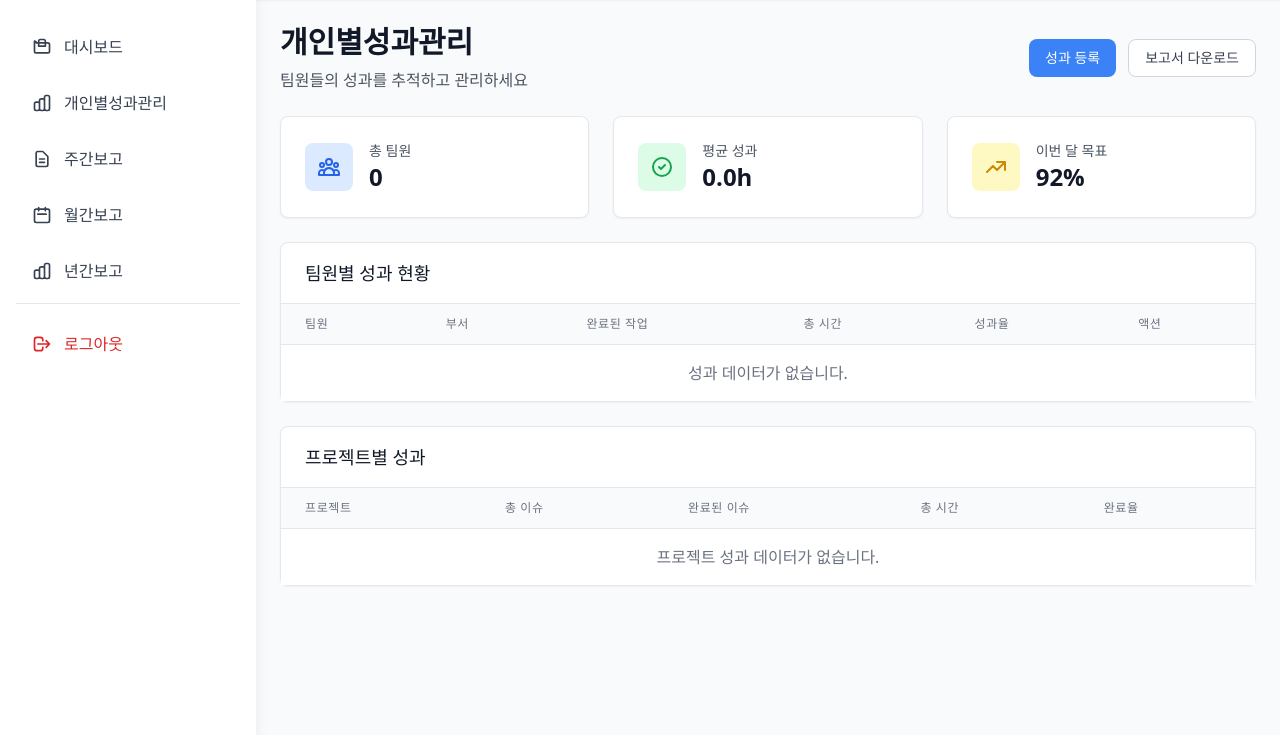
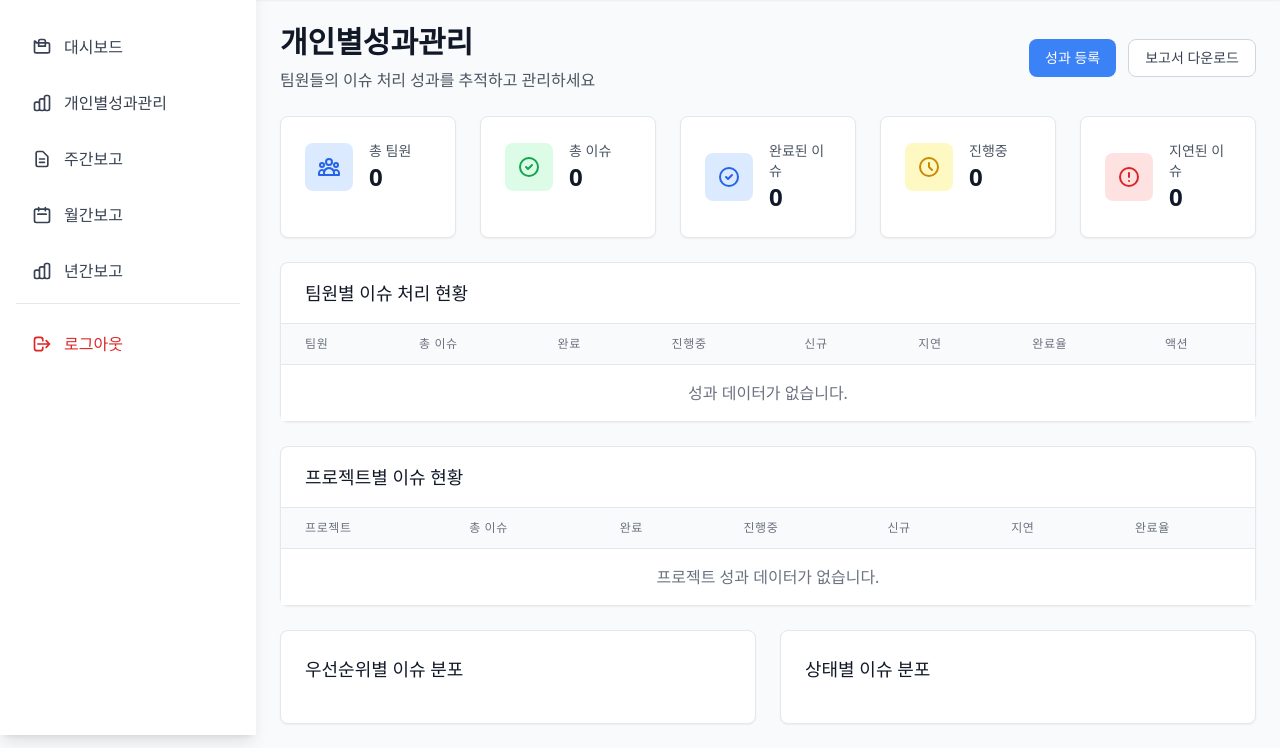
Before and after one commit to leeyonghe/redmine_admin, a Django app: page /performance/ in a window 1280 px wide. Shown: the part 65-813 px from the top of the page. Run offline with Django 4.2, Linux system fonts and the light colour scheme; the visitor is signed in with stand-in values (Sample User, id 1); data that the repository does not hold is empty; parts of the project's set-up code (start-up, migrations or seed data) failed here and were passed over; some libraries are stand-ins or nearby versions.

Commit message:
성과 관리 페이지를 Issue 테이블 직접 참조 방식으로 수정

```diff
--- a/redmine/views.py
+++ b/redmine/views.py
@@ -3,7 +3,9 @@ from django.http import HttpResponse
 from django.contrib.auth import authenticate, login, logout
 from django.contrib.auth.decorators import login_required
 from django.contrib import messages
-from django.db.models import Count, Sum, Avg, Q
+from django.db.models import Count, Sum, Avg, Q, Case, When, ExpressionWrapper, F, FloatField
+from django.db.models.functions import Cast
+from django.db.models import Value
 from django.utils import timezone
 from datetime import datetime, timedelta
 import hashlib
@@ -93,33 +95,82 @@ def logout_view(request):
 def performance_view(request):
     try:
         print("performance_view start")
-        # 개인별 성과 데이터
-        user_performance = TimeEntry.objects.values(
-            'user__login', 'user__firstname', 'user__lastname'
+
+        # 개인별 성과 데이터 - 직접 Issue 테이블 참조
+        user_performance = Issue.objects.values(
+            'assigned_to_id'
         ).annotate(
-            total_hours=Sum('hours'),
-            total_issues=Count('issue', distinct=True),
-            avg_hours_per_issue=Avg('hours')
-        ).order_by('-total_hours')
+            total_issues=Count('id'),
+            completed_issues=Count('id', filter=Q(status_id=5)),
+            in_progress_issues=Count('id', filter=Q(status_id=2)),
+            new_issues=Count('id', filter=Q(status_id=1)),
+            avg_priority=Avg('priority_id'),
+            delayed_issues=Count('id', filter=Q(due_date__lt=timezone.now().date(), status_id__in=[1,2]))
+        ).filter(assigned_to_id__isnull=False).order_by('-total_issues')
+
+        # 사용자 정보 추가
+        for user_data in user_performance:
+            try:
+                redmine_user = RedmineUser.objects.get(id=user_data['assigned_to_id'])
+                user_data['user_login'] = redmine_user.login
+                user_data['user_firstname'] = redmine_user.firstname
+                user_data['user_lastname'] = redmine_user.lastname
+            except RedmineUser.DoesNotExist:
+                user_data['user_login'] = f"User_{user_data['assigned_to_id']}"
+                user_data['user_firstname'] = "Unknown"
+                user_data['user_lastname'] = "User"
+
         print("user_performance query completed")
 
-        # 부서별 통계 (프로젝트별로 그룹화)
+        # 프로젝트별 성과 - 직접 Issue 테이블 참조
         project_performance = Project.objects.annotate(
-            total_hours=Sum('timeentry__hours'),
             total_issues=Count('issue'),
-            completed_issues=Count('issue', filter=Q(issue__status_id=5))
-        ).order_by('-total_hours')
+            completed_issues=Count('issue', filter=Q(issue__status_id=5)),
+            in_progress_issues=Count('issue', filter=Q(issue__status_id=2)),
+            new_issues=Count('issue', filter=Q(issue__status_id=1)),
+            delayed_issues=Count('issue', filter=Q(issue__due_date__lt=timezone.now().date(), issue__status_id__in=[1,2])),
+            avg_priority=Avg('issue__priority_id'),
+            completion_rate=Case(
+                When(total_issues=0, then=Value(0.0, output_field=FloatField())),
+                default=ExpressionWrapper(
+                    Cast('completed_issues', FloatField()) * 100.0 / Cast('total_issues', FloatField()),
+                    output_field=FloatField()
+                )
+            )
+        ).filter(total_issues__gt=0).order_by('-total_issues')
+
         print("project_performance query completed")
 
-        # 전체 평균 시간 계산
-        total_avg_hours = TimeEntry.objects.aggregate(avg_hours=Avg('hours'))['avg_hours'] or 0
+        # 전체 이슈 통계
+        total_issues = Issue.objects.count()
+        completed_issues = Issue.objects.filter(status_id=5).count()
+        in_progress_issues = Issue.objects.filter(status_id=2).count()
+        new_issues = Issue.objects.filter(status_id=1).count()
+        delayed_issues = Issue.objects.filter(due_date__lt=timezone.now().date(), status_id__in=[1,2]).count()
+
+        # 우선순위별 통계
+        priority_stats = Issue.objects.values('priority_id').annotate(
+            count=Count('id')
+        ).order_by('priority_id')
+
+        # 상태별 통계
+        status_stats = Issue.objects.values('status_id').annotate(
+            count=Count('id')
+        ).order_by('status_id')
+
         print("total_avg_hours calculated")
 
         context = {
             'user_performance': user_performance,
             'project_performance': project_performance,
             'total_users': user_performance.count(),
-            'avg_performance': total_avg_hours,
+            'total_issues': total_issues,
+            'completed_issues': completed_issues,
+            'in_progress_issues': in_progress_issues,
+            'new_issues': new_issues,
+            'delayed_issues': delayed_issues,
+            'priority_stats': priority_stats,
+            'status_stats': status_stats,
         }
         print("context created")
 
--- a/templates/performance.html
+++ b/templates/performance.html
@@ -8,7 +8,7 @@
     <div class="flex items-center justify-between">
         <div>
             <h1 class="text-3xl font-bold text-gray-900">개인별성과관리</h1>
-            <p class="mt-2 text-gray-600">팀원들의 성과를 추적하고 관리하세요</p>
+            <p class="mt-2 text-gray-600">팀원들의 이슈 처리 성과를 추적하고 관리하세요</p>
         </div>
         <div class="flex space-x-3">
             <button class="px-4 py-2 text-sm font-medium text-white bg-primary rounded-lg hover:bg-blue-700 transition-colors">
@@ -21,7 +21,7 @@
     </div>
 
     <!-- Performance Stats -->
-    <div class="grid grid-cols-1 md:grid-cols-3 gap-6">
+    <div class="grid grid-cols-1 md:grid-cols-5 gap-6">
         <div class="bg-white rounded-lg shadow-sm border border-gray-200 p-6">
             <div class="flex items-center">
                 <div class="p-3 bg-blue-100 rounded-lg">
@@ -44,8 +44,22 @@
                     </svg>
                 </div>
                 <div class="ml-4">
-                    <p class="text-sm font-medium text-gray-600">평균 성과</p>
-                    <p class="text-2xl font-bold text-gray-900">{{ avg_performance|floatformat:1 }}h</p>
+                    <p class="text-sm font-medium text-gray-600">총 이슈</p>
+                    <p class="text-2xl font-bold text-gray-900">{{ total_issues }}</p>
+                </div>
+            </div>
+        </div>
+
+        <div class="bg-white rounded-lg shadow-sm border border-gray-200 p-6">
+            <div class="flex items-center">
+                <div class="p-3 bg-blue-100 rounded-lg">
+                    <svg class="w-6 h-6 text-blue-600" fill="none" stroke="currentColor" viewBox="0 0 24 24">
+                        <path stroke-linecap="round" stroke-linejoin="round" stroke-width="2" d="M9 12l2 2 4-4m6 2a9 9 0 11-18 0 9 9 0 0118 0z"></path>
+                    </svg>
+                </div>
+                <div class="ml-4">
+                    <p class="text-sm font-medium text-gray-600">완료된 이슈</p>
+                    <p class="text-2xl font-bold text-gray-900">{{ completed_issues }}</p>
                 </div>
             </div>
         </div>
@@ -54,12 +68,26 @@
             <div class="flex items-center">
                 <div class="p-3 bg-yellow-100 rounded-lg">
                     <svg class="w-6 h-6 text-yellow-600" fill="none" stroke="currentColor" viewBox="0 0 24 24">
-                        <path stroke-linecap="round" stroke-linejoin="round" stroke-width="2" d="M13 7h8m0 0v8m0-8l-8 8-4-4-6 6"></path>
+                        <path stroke-linecap="round" stroke-linejoin="round" stroke-width="2" d="M12 8v4l3 3m6-3a9 9 0 11-18 0 9 9 0 0118 0z"></path>
                     </svg>
                 </div>
                 <div class="ml-4">
-                    <p class="text-sm font-medium text-gray-600">이번 달 목표</p>
-                    <p class="text-2xl font-bold text-gray-900">92%</p>
+                    <p class="text-sm font-medium text-gray-600">진행중</p>
+                    <p class="text-2xl font-bold text-gray-900">{{ in_progress_issues }}</p>
+                </div>
+            </div>
+        </div>
+
+        <div class="bg-white rounded-lg shadow-sm border border-gray-200 p-6">
+            <div class="flex items-center">
+                <div class="p-3 bg-red-100 rounded-lg">
+                    <svg class="w-6 h-6 text-red-600" fill="none" stroke="currentColor" viewBox="0 0 24 24">
+                        <path stroke-linecap="round" stroke-linejoin="round" stroke-width="2" d="M12 8v4m0 4h.01M21 12a9 9 0 11-18 0 9 9 0 0118 0z"></path>
+                    </svg>
+                </div>
+                <div class="ml-4">
+                    <p class="text-sm font-medium text-gray-600">지연된 이슈</p>
+                    <p class="text-2xl font-bold text-gray-900">{{ delayed_issues }}</p>
                 </div>
             </div>
         </div>
@@ -68,17 +96,19 @@
     <!-- Performance Table -->
     <div class="bg-white rounded-lg shadow-sm border border-gray-200">
         <div class="px-6 py-4 border-b border-gray-200">
-            <h3 class="text-lg font-medium text-gray-900">팀원별 성과 현황</h3>
+            <h3 class="text-lg font-medium text-gray-900">팀원별 이슈 처리 현황</h3>
         </div>
         <div class="overflow-x-auto">
             <table class="min-w-full divide-y divide-gray-200">
                 <thead class="bg-gray-50">
                     <tr>
                         <th class="px-6 py-3 text-left text-xs font-medium text-gray-500 uppercase tracking-wider">팀원</th>
-                        <th class="px-6 py-3 text-left text-xs font-medium text-gray-500 uppercase tracking-wider">부서</th>
-                        <th class="px-6 py-3 text-left text-xs font-medium text-gray-500 uppercase tracking-wider">완료된 작업</th>
-                        <th class="px-6 py-3 text-left text-xs font-medium text-gray-500 uppercase tracking-wider">총 시간</th>
-                        <th class="px-6 py-3 text-left text-xs font-medium text-gray-500 uppercase tracking-wider">성과율</th>
+                        <th class="px-6 py-3 text-left text-xs font-medium text-gray-500 uppercase tracking-wider">총 이슈</th>
+                        <th class="px-6 py-3 text-left text-xs font-medium text-gray-500 uppercase tracking-wider">완료</th>
+                        <th class="px-6 py-3 text-left text-xs font-medium text-gray-500 uppercase tracking-wider">진행중</th>
+                        <th class="px-6 py-3 text-left text-xs font-medium text-gray-500 uppercase tracking-wider">신규</th>
+                        <th class="px-6 py-3 text-left text-xs font-medium text-gray-500 uppercase tracking-wider">지연</th>
+                        <th class="px-6 py-3 text-left text-xs font-medium text-gray-500 uppercase tracking-wider">완료율</th>
                         <th class="px-6 py-3 text-left text-xs font-medium text-gray-500 uppercase tracking-wider">액션</th>
                     </tr>
                 </thead>
@@ -90,28 +120,26 @@
                                 <img class="h-10 w-10 rounded-full" src="https://via.placeholder.com/40" alt="">
                                 <div class="ml-4">
                                     <div class="text-sm font-medium text-gray-900">
-                                        {% if user.user__firstname or user.user__lastname %}
-                                            {{ user.user__firstname }} {{ user.user__lastname }}
-                                        {% else %}
-                                            {{ user.user__login }}
-                                        {% endif %}
+                                        {{ user.user_firstname }} {{ user.user_lastname }}
                                     </div>
-                                    <div class="text-sm text-gray-500">{{ user.user__login }}</div>
+                                    <div class="text-sm text-gray-500">{{ user.user_login }}</div>
                                 </div>
                             </div>
                         </td>
-                        <td class="px-6 py-4 whitespace-nowrap text-sm text-gray-900">개발팀</td>
                         <td class="px-6 py-4 whitespace-nowrap text-sm text-gray-900">{{ user.total_issues }}</td>
-                        <td class="px-6 py-4 whitespace-nowrap text-sm text-gray-900">{{ user.total_hours|floatformat:1 }}h</td>
+                        <td class="px-6 py-4 whitespace-nowrap text-sm text-green-600 font-medium">{{ user.completed_issues }}</td>
+                        <td class="px-6 py-4 whitespace-nowrap text-sm text-blue-600 font-medium">{{ user.in_progress_issues }}</td>
+                        <td class="px-6 py-4 whitespace-nowrap text-sm text-gray-600">{{ user.new_issues }}</td>
+                        <td class="px-6 py-4 whitespace-nowrap text-sm text-red-600 font-medium">{{ user.delayed_issues }}</td>
                         <td class="px-6 py-4 whitespace-nowrap">
                             <div class="flex items-center">
                                 <div class="w-16 bg-gray-200 rounded-full h-2 mr-2">
-                                    {% if user.total_hours > 0 %}
-                                    <div class="bg-green-600 h-2 rounded-full" style="width: {% if user.total_hours > 100 %}100{% else %}{{ user.total_hours|floatformat:0 }}{% endif %}%"></div>
+                                    {% if user.total_issues > 0 %}
+                                    <div class="bg-green-600 h-2 rounded-full" style="width: {% if user.completed_issues > user.total_issues %}100{% else %}{{ user.completed_issues|floatformat:0 }}{% endif %}%"></div>
                                     {% endif %}
                                 </div>
                                 <span class="text-sm text-gray-900">
-                                    {% if user.total_hours > 100 %}100{% else %}{{ user.total_hours|floatformat:0 }}{% endif %}%
+                                    {% if user.total_issues > 0 %}{{ user.completed_issues|floatformat:0 }}{% else %}0{% endif %}%
                                 </span>
                             </div>
                         </td>
@@ -121,7 +149,7 @@
                     </tr>
                     {% empty %}
                     <tr>
-                        <td colspan="6" class="px-6 py-4 text-center text-gray-500">
+                        <td colspan="8" class="px-6 py-4 text-center text-gray-500">
                             성과 데이터가 없습니다.
                         </td>
                     </tr>
@@ -134,7 +162,7 @@
     <!-- Project Performance -->
     <div class="bg-white rounded-lg shadow-sm border border-gray-200">
         <div class="px-6 py-4 border-b border-gray-200">
-            <h3 class="text-lg font-medium text-gray-900">프로젝트별 성과</h3>
+            <h3 class="text-lg font-medium text-gray-900">프로젝트별 이슈 현황</h3>
         </div>
         <div class="overflow-x-auto">
             <table class="min-w-full divide-y divide-gray-200">
@@ -142,8 +170,10 @@
                     <tr>
                         <th class="px-6 py-3 text-left text-xs font-medium text-gray-500 uppercase tracking-wider">프로젝트</th>
                         <th class="px-6 py-3 text-left text-xs font-medium text-gray-500 uppercase tracking-wider">총 이슈</th>
-                        <th class="px-6 py-3 text-left text-xs font-medium text-gray-500 uppercase tracking-wider">완료된 이슈</th>
-                        <th class="px-6 py-3 text-left text-xs font-medium text-gray-500 uppercase tracking-wider">총 시간</th>
+                        <th class="px-6 py-3 text-left text-xs font-medium text-gray-500 uppercase tracking-wider">완료</th>
+                        <th class="px-6 py-3 text-left text-xs font-medium text-gray-500 uppercase tracking-wider">진행중</th>
+                        <th class="px-6 py-3 text-left text-xs font-medium text-gray-500 uppercase tracking-wider">신규</th>
+                        <th class="px-6 py-3 text-left text-xs font-medium text-gray-500 uppercase tracking-wider">지연</th>
                         <th class="px-6 py-3 text-left text-xs font-medium text-gray-500 uppercase tracking-wider">완료율</th>
                     </tr>
                 </thead>
@@ -152,24 +182,24 @@
                     <tr>
                         <td class="px-6 py-4 whitespace-nowrap text-sm font-medium text-gray-900">{{ project.name }}</td>
                         <td class="px-6 py-4 whitespace-nowrap text-sm text-gray-900">{{ project.total_issues }}</td>
-                        <td class="px-6 py-4 whitespace-nowrap text-sm text-gray-900">{{ project.completed_issues }}</td>
-                        <td class="px-6 py-4 whitespace-nowrap text-sm text-gray-900">{{ project.total_hours|default:0|floatformat:1 }}h</td>
+                        <td class="px-6 py-4 whitespace-nowrap text-sm text-green-600 font-medium">{{ project.completed_issues }}</td>
+                        <td class="px-6 py-4 whitespace-nowrap text-sm text-blue-600 font-medium">{{ project.in_progress_issues }}</td>
+                        <td class="px-6 py-4 whitespace-nowrap text-sm text-gray-600">{{ project.new_issues }}</td>
+                        <td class="px-6 py-4 whitespace-nowrap text-sm text-red-600 font-medium">{{ project.delayed_issues }}</td>
                         <td class="px-6 py-4 whitespace-nowrap">
                             <div class="flex items-center">
                                 <div class="w-16 bg-gray-200 rounded-full h-2 mr-2">
                                     {% if project.total_issues > 0 %}
-                                    <div class="bg-green-600 h-2 rounded-full" style="width: {% if project.completed_issues > project.total_issues %}100{% else %}{{ project.completed_issues|floatformat:0 }}{% endif %}%"></div>
+                                    <div class="bg-green-600 h-2 rounded-full" style="width: {{ project.completion_rate|floatformat:0 }}%"></div>
                                     {% endif %}
                                 </div>
-                                <span class="text-sm text-gray-900">
-                                    {% if project.total_issues > 0 %}{{ project.completed_issues|floatformat:0 }}{% else %}0{% endif %}%
-                                </span>
+                                <span class="text-sm text-gray-900">{{ project.completion_rate|floatformat:1 }}%</span>
                             </div>
                         </td>
                     </tr>
                     {% empty %}
                     <tr>
-                        <td colspan="5" class="px-6 py-4 text-center text-gray-500">
+                        <td colspan="7" class="px-6 py-4 text-center text-gray-500">
                             프로젝트 성과 데이터가 없습니다.
                         </td>
                     </tr>
@@ -178,5 +208,59 @@
             </table>
         </div>
     </div>
+
+    <!-- Statistics Charts -->
+    <div class="grid grid-cols-1 md:grid-cols-2 gap-6">
+        <!-- Priority Distribution -->
+        <div class="bg-white rounded-lg shadow-sm border border-gray-200 p-6">
+            <h3 class="text-lg font-medium text-gray-900 mb-4">우선순위별 이슈 분포</h3>
+            <div class="space-y-3">
+                {% for priority in priority_stats %}
+                <div class="flex items-center justify-between">
+                    <span class="text-sm text-gray-600">
+                        {% if priority.priority_id == 1 %}낮음
+                        {% elif priority.priority_id == 2 %}보통
+                        {% elif priority.priority_id == 3 %}높음
+                        {% elif priority.priority_id == 4 %}긴급
+                        {% elif priority.priority_id == 5 %}즉시
+                        {% else %}기타{% endif %}
+                    </span>
+                    <div class="flex items-center">
+                        <div class="w-24 bg-gray-200 rounded-full h-2 mr-2">
+                            <div class="bg-blue-600 h-2 rounded-full" style="width: {% if total_issues > 0 %}{{ priority.count|floatformat:0 }}{% else %}0{% endif %}%"></div>
+                        </div>
+                        <span class="text-sm font-medium text-gray-900">{{ priority.count }}</span>
+                    </div>
+                </div>
+                {% endfor %}
+            </div>
+        </div>
+
+        <!-- Status Distribution -->
+        <div class="bg-white rounded-lg shadow-sm border border-gray-200 p-6">
+            <h3 class="text-lg font-medium text-gray-900 mb-4">상태별 이슈 분포</h3>
+            <div class="space-y-3">
+                {% for status in status_stats %}
+                <div class="flex items-center justify-between">
+                    <span class="text-sm text-gray-600">
+                        {% if status.status_id == 1 %}신규
+                        {% elif status.status_id == 2 %}진행중
+                        {% elif status.status_id == 3 %}해결됨
+                        {% elif status.status_id == 4 %}피드백
+                        {% elif status.status_id == 5 %}종료
+                        {% elif status.status_id == 6 %}거부됨
+                        {% else %}기타{% endif %}
+                    </span>
+                    <div class="flex items-center">
+                        <div class="w-24 bg-gray-200 rounded-full h-2 mr-2">
+                            <div class="bg-green-600 h-2 rounded-full" style="width: {% if total_issues > 0 %}{{ status.count|floatformat:0 }}{% else %}0{% endif %}%"></div>
+                        </div>
+                        <span class="text-sm font-medium text-gray-900">{{ status.count }}</span>
+                    </div>
+                </div>
+                {% endfor %}
+            </div>
+        </div>
+    </div>
 </div>
 {% endblock %}
```
